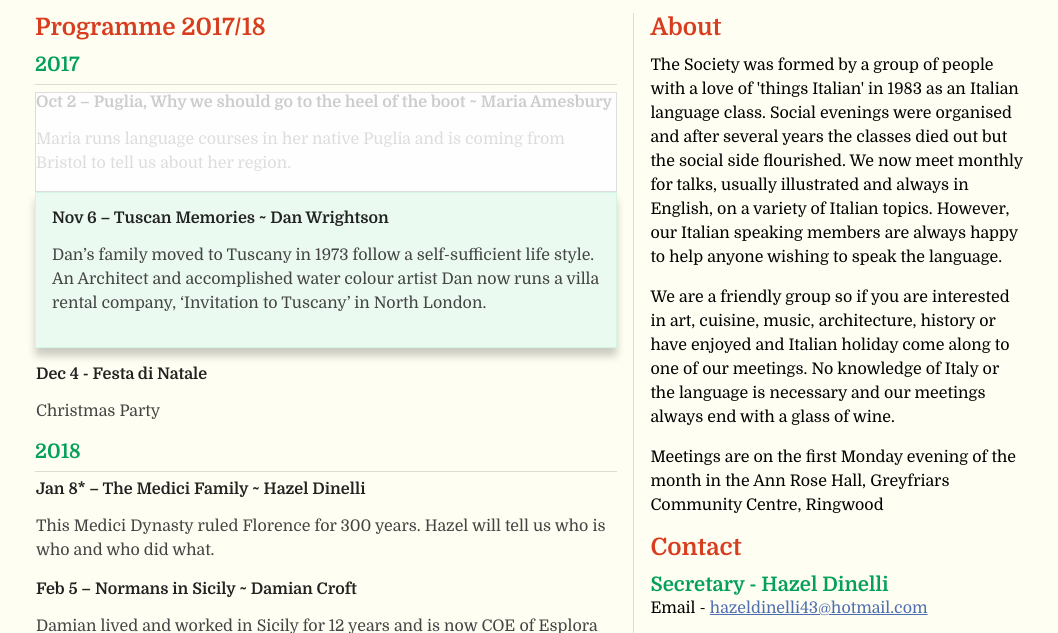
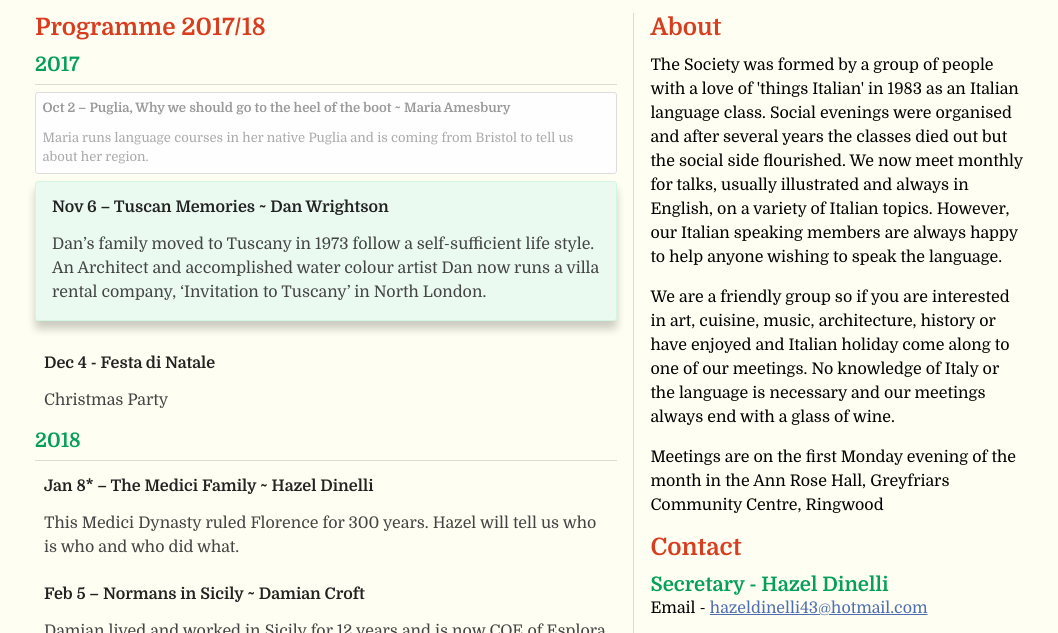
Before and after one commit to spencer/ringwoodangloitalian.co.uk, a website: page index.html in a window 1280 px wide. Shown: the part 145-778 px from the top of the page, without its empty margins (109-1167 px from the left). Drawn offline with Linux system fonts and the light colour scheme.

Commit message:
Tweak event styles

```diff
--- a/css/styles.css
+++ b/css/styles.css
@@ -59,25 +59,32 @@ a:hover {color: #03C;}
 }
 
 .event {
+  padding: 0.5em;
+  border-radius: 3px;
+  border: 1px solid #DDD;
   background: #FEFEFE;
-  border: 1px solid #DDD;
-  color: #DDD;
+  color: #AAA;
+  margin-bottom: 0.5em;
+  font-size: 0.8125em
 }
 
-.event h4 { color: #CCC; margin-bottom: 1em;}
+.event h4 { color: #999; margin-bottom: 1em;}
+
+.event p {margin-bottom: 0}
 
 .upcoming {
   border: 1px solid transparent;
   background: transparent;
   color: #444;
+  font-size: 1em;
 }
 
 .upcoming h4 { color: #222;}
 
 .current {
   padding: 1em;
-  margin-bottom: 1em;
   border: 1px solid #D5F5E3;
   background: #EAFAF1;
   box-shadow: 0 0.5em 0.5em rgba(0, 0, 0, 0.2);
+  margin-bottom: 1.5em;
 }
```
